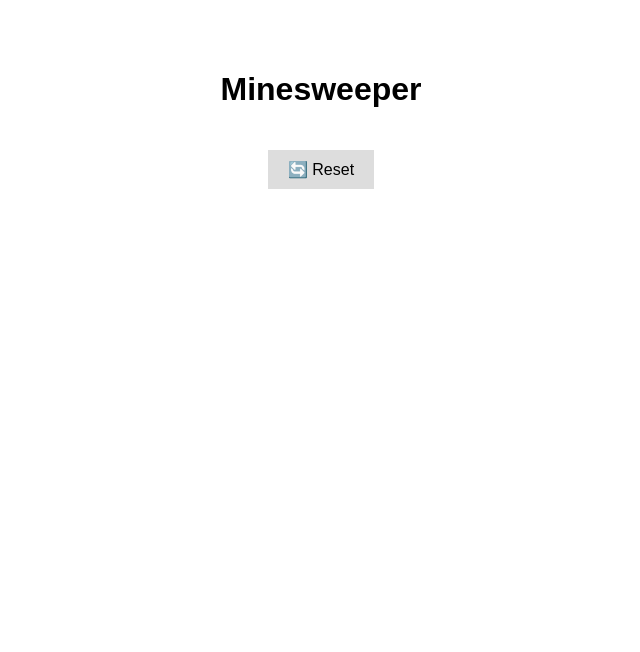
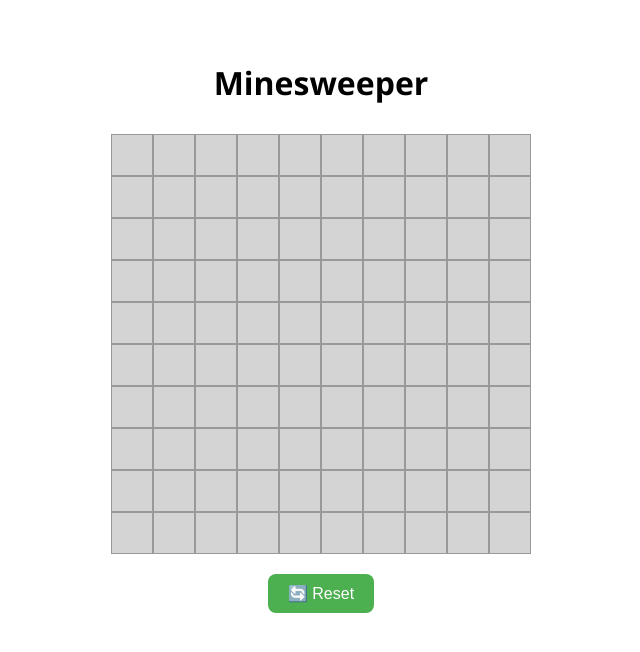
Before and after one commit to toanbm85/mine-sweeper, a React (Create React App) app: page / in a window 1280 px wide. Shown: the top 652 px of the page, without its empty margins (319-959 px from the left). Built offline with nearby package versions, Linux system fonts and the light colour scheme.

Commit message:
Update App.css

```diff
--- a/src/App.css
+++ b/src/App.css
@@ -2,45 +2,57 @@
   display: flex;
   flex-direction: column;
   align-items: center;
-  margin-top: 50px;
-  font-family: sans-serif;
+  margin-top: 40px;
+  font-family: 'Segoe UI', sans-serif;
 }
 
-.board-row {
+h1 {
+  margin-bottom: 10px;
+}
+
+.board {
+  display: inline-block;
+  margin: 20px 0;
+}
+
+.row {
   display: flex;
 }
 
-.square {
-  width: 60px;
-  height: 60px;
-  font-size: 30px;
-  background-color: #fff;
-  border: 1px solid #ddd;
+.cell {
+  width: 40px;
+  height: 40px;
+  background: #d4d4d4;
+  border: 1px solid #999;
   display: flex;
   justify-content: center;
   align-items: center;
+  font-size: 18px;
   cursor: pointer;
+  user-select: none;
 }
 
-.x {
-  color: red;
+.cell.revealed {
+  background: #eee;
+  border-color: #bbb;
 }
 
-.o {
-  color: green;
+.cell.flagged {
+  background: #ffc;
 }
 
 .status {
-  margin-bottom: 10px;
-  font-size: 18px;
   font-weight: bold;
+  margin: 10px;
+  color: #c00;
 }
 
 .reset {
-  margin-top: 20px;
   padding: 10px 20px;
-  background-color: #ddd;
+  background: #4caf50;
   border: none;
+  color: white;
+  font-size: 16px;
   cursor: pointer;
-  font-size: 16px;
+  border-radius: 8px;
 }
```
